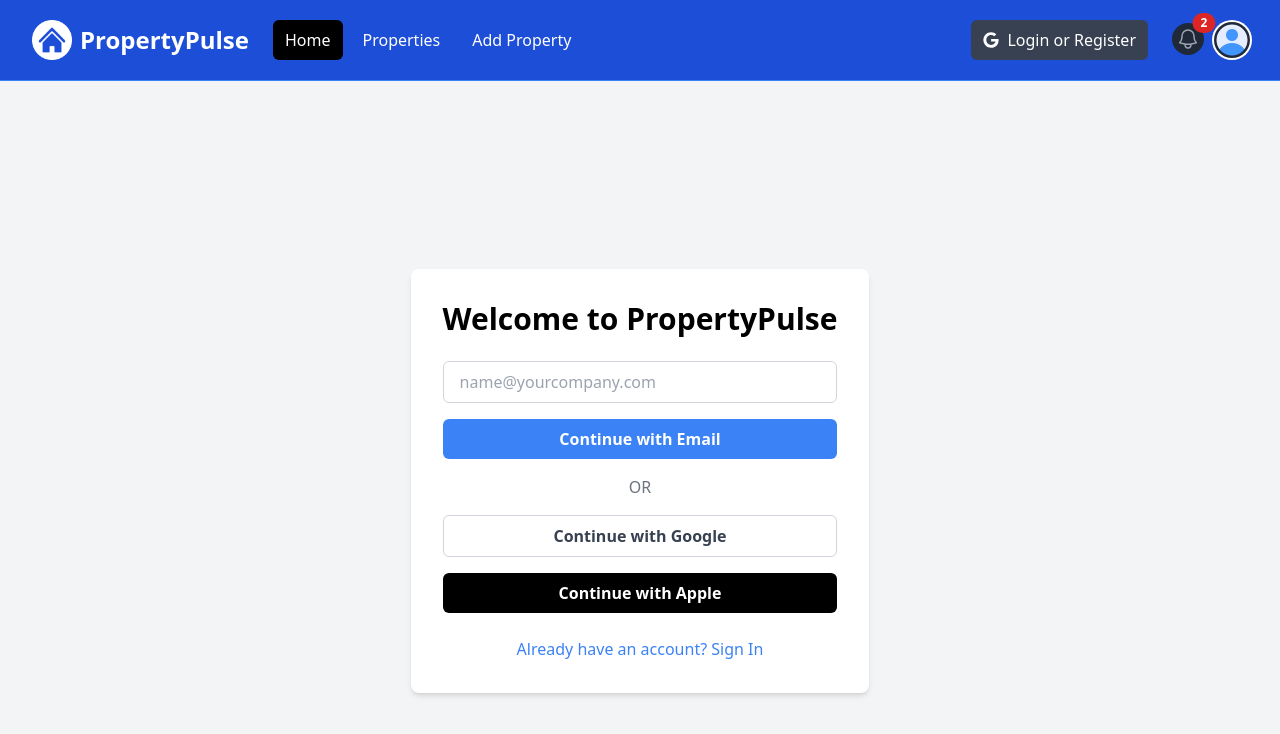
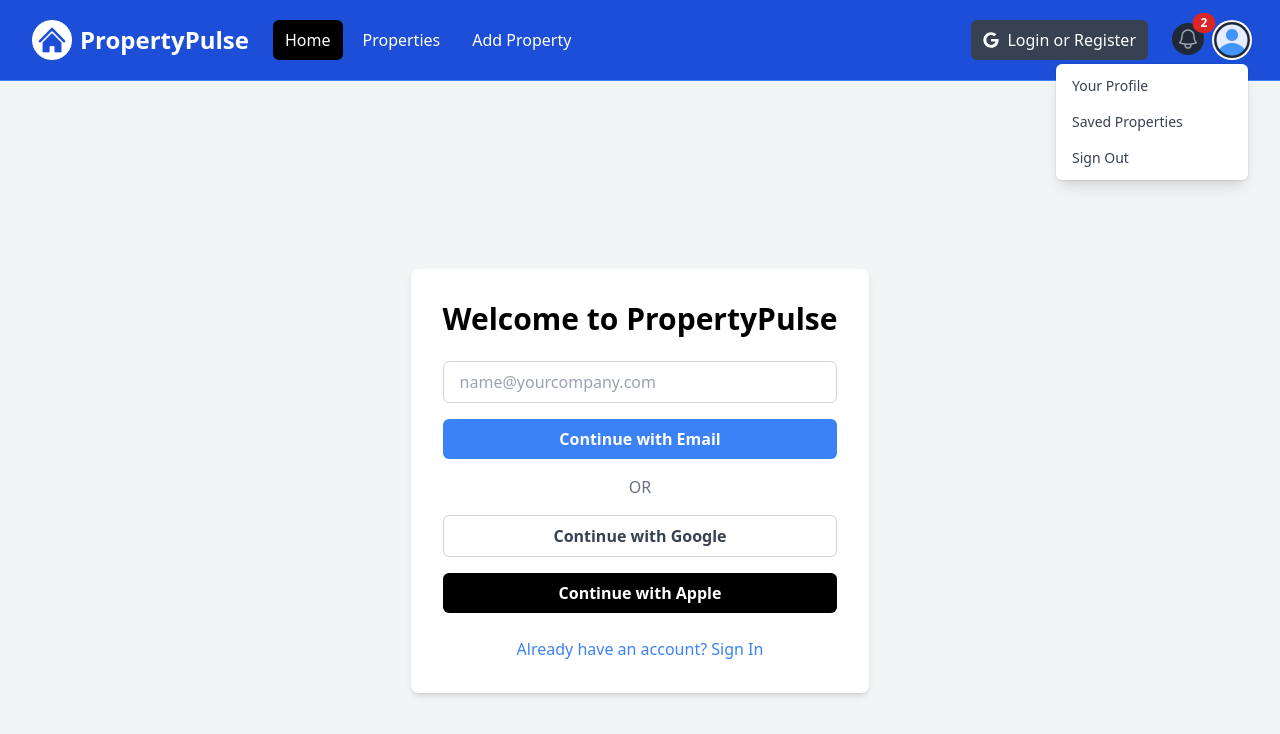
Before and after one commit to SilvesterSpath/nextjs_app, a Next.js app: page / in a window 1280 px wide. Both pictures are taken after a click on the button "Open user menu". Shown: the top 734 px of the page. Built offline with nearby package versions, Linux system fonts and the light colour scheme.

Commit message:
dropdown menus

```diff
--- a/components/Navbar.jsx
+++ b/components/Navbar.jsx
@@ -1,9 +1,15 @@
+'use client';
 import Image from 'next/image';
 import Link from 'next/link';
 import logo from '@/assets/images/logo-white.png';
 import profileDefault from '@/assets/images/profile.png';
-import { FaGoogle } from 'react-icons/fa';
+import { FaGoogle, FaGuilded } from 'react-icons/fa';
+import { useState } from 'react';
+
 const Navbar = () => {
+  const [isMobilOpen, setIsMobilOpen] = useState(false);
+  const [isProfileOpen, setIsProfileOpen] = useState(false);
+
   return (
     <nav className='bg-blue-700 border-b border-blue-500'>
       <div className='mx-auto max-w-7xl px-2 sm:px-6 lg:px-8'>
@@ -16,6 +22,7 @@
               className='relative inline-flex items-center justify-center rounded-md p-2 text-gray-400 hover:bg-gray-700 hover:text-white focus:outline-none focus:ring-2 focus:ring-inset focus:ring-white'
               aria-controls='mobile-menu'
               aria-expanded='false'
+              onClick={() => setIsMobilOpen((prev) => !prev)} // setIsMobilOpen(!isMobilOpen)
             >
               <span className='absolute -inset-0.5'></span>
               <span className='sr-only'>Open main menu</span>
@@ -118,6 +125,7 @@
                   id='user-menu-button'
                   aria-expanded='false'
                   aria-haspopup='true'
+                  onClick={() => setIsProfileOpen((prev) => !prev)} // setIsProfileOpen(!isProfileOpen)
                 >
                   <span className='absolute -inset-1.5'></span>
                   <span className='sr-only'>Open user menu</span>
@@ -130,9 +138,10 @@
               </div>
 
               {/* <!-- Profile dropdown --> */}
+              {isProfileOpen && (
                 <div
                   id='user-menu'
-                className='hidden absolute right-0 z-10 mt-2 w-48 origin-top-right rounded-md bg-white py-1 shadow-lg ring-1 ring-black ring-opacity-5 focus:outline-none'
+                  className='absolute right-0 z-10 mt-2 w-48 origin-top-right rounded-md bg-white py-1 shadow-lg ring-1 ring-black ring-opacity-5 focus:outline-none'
                   role='menu'
                   aria-orientation='vertical'
                   aria-labelledby='user-menu-button'
@@ -165,13 +174,15 @@
                     Sign Out
                   </button>
                 </div>
+              )}
             </div>
           </div>
         </div>
       </div>
 
       {/* <!-- Mobile menu, show/hide based on menu state. --> */}
-      <div className='hidden' id='mobile-menu'>
+      {isMobilOpen && (
+        <div id='mobile-menu'>
           <div className='space-y-1 px-2 pb-3 pt-2'>
             <Link
               href='/'
@@ -192,11 +203,12 @@
               Add Property
             </Link>
             <button className='flex items-center text-white bg-gray-700 hover:bg-gray-900 hover:text-white rounded-md px-3 py-2 my-4'>
-            <i className='fa-brands fa-google mr-2'></i>
+              <FaGoogle className='text-white mr-2' />
               <span>Login or Register</span>
             </button>
           </div>
         </div>
+      )}
     </nav>
   );
 };
```
Lines whose indentation alone changed are shown as unchanged.
